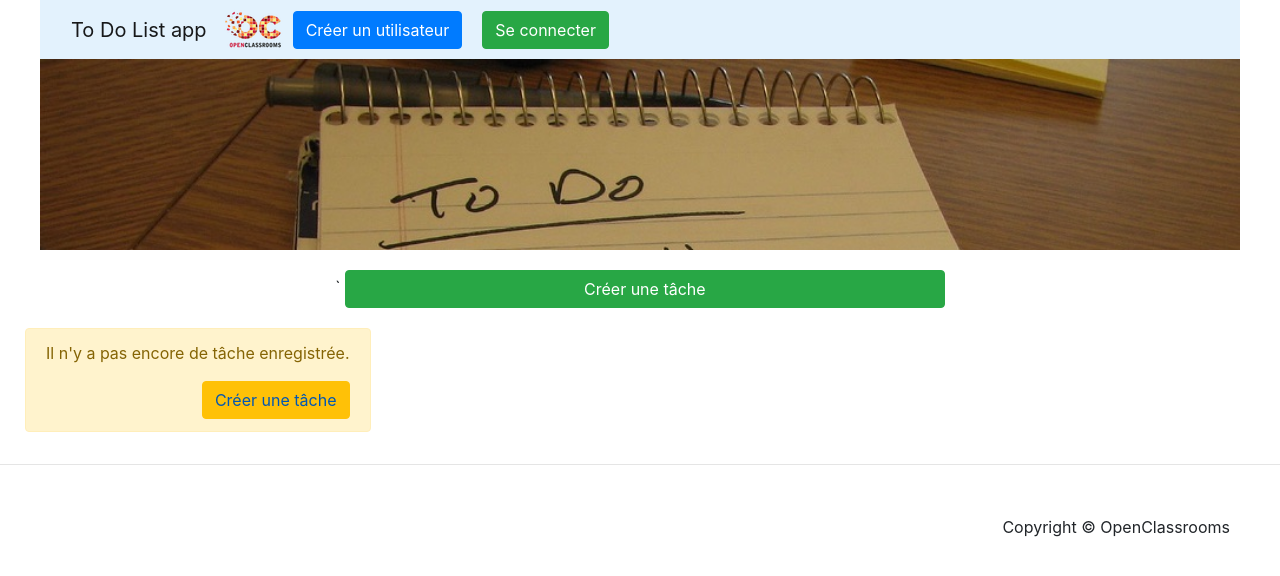
After one commit to olha-r/p8-to-do-list, a Symfony app: template templates/task/done_tasks_list.html.twig in a window 1280 px wide. The commit adds this page. Shown: the top 576 px of the page. Run offline with Twig, Linux system fonts and the light colour scheme; the template is opened without the code that fills it, so the values that code supplies are empty; some libraries are stand-ins or nearby versions.

Commit message:
Add done task function and page

```diff
--- a/templates/home/homepage.html.twig
+++ b/templates/home/homepage.html.twig
@@ -8,6 +8,6 @@
     <div class="row homepage-content">
         <a href="{{ path('task_create') }}" class="btn btn-success">Créer une nouvelle tâche</a>
         <a href="{{ path('task_list') }}" class="btn btn-info">Consulter la liste des tâches à faire</a>
-        <a href="" class="btn btn-secondary">Consulter la liste des tâches terminées</a>
+        <a href="{{ path('tasks_done') }}" class="btn btn-secondary">Consulter la liste des tâches terminées</a>
     </div>
 {% endblock %}
--- a/templates/task/_my_list.html.twig
+++ b/templates/task/_my_list.html.twig
@@ -1,4 +1,3 @@
-
 {% for task in myTasks %}
     <div class="col-sm-4 col-lg-4 col-md-4 card-task">
         <div class="card">
--- /dev/null
+++ b/templates/task/done_tasks_list.html.twig
@@ -0,0 +1,60 @@
+{% extends 'base.html.twig' %}
+
+{% block header_img %}
+    <img class="slide-image" src="{{ asset('img/todolist_content.jpg') }}" alt="todo list">
+{% endblock %}
+
+{% block body %}
+    <div class="text-center">`
+        <a href="{{ path('task_create') }}" class="btn btn-success btn-create-task">Créer une tâche</a>
+    </div>
+
+    <div class="row task-list">
+        {% for task in doneTasks %}
+            <div class="col-sm-4 col-lg-4 col-md-4 card-task">
+                <div class="card">
+                    <div class="card-body">
+                        <h4 class="float-right">
+                            {% if task.isDone %}
+                                <span><i class="fa-solid fa-check icone-done"></i></span>
+                            {% else %}
+                                <span><i class="fa-solid fa-hourglass icone-not-done"></i></span>
+                            {% endif %}
+                        </h4>
+                        <h4>
+                            {% if is_granted('ROLE_ADMIN') %}
+                            <a href="{{ path('task_edit', {'id' : task.id }) }}">
+                                {% endif %}
+                                {{ task.title }}</a>
+                        </h4>
+                        <p>{{ task.content }}</p>
+
+                    </div>
+
+                    <div class="card-btn">
+                        <p class="task-author float-left">Anonyme</p>
+                        <form action="{{ path('task_toggle', {'id' : task.id }) }}">
+                                {% if not task.isDone %}
+                            <button class="btn btn-sm float-right btn-not-done">Marquer comme faite</button>
+                                {% else %}
+                                    <button class="btn btn-sm float-right btn-done">Marquer non terminée</button>
+
+                                {% endif %}
+                        </form>
+                        {% if is_granted('ROLE_ADMIN') %}
+                        {{ include('task/_delete_form.html.twig') }}
+                        {% endif %}
+
+                    </div>
+                </div>
+            </div>
+        {% else %}
+            <div class="alert alert-warning" role="alert">
+               <p>Il n'y a pas encore de tâche enregistrée.</p>
+                <a href="{{ path('task_create') }}" class="btn btn-warning float-right">Créer une tâche</a>
+            </div>
+        {% endfor %}
+
+
+    </div>
+{% endblock %}
```
Also changed, not shown: src/Controller/TaskController.php (+33 -12 lines). Lines whose indentation alone changed are shown as unchanged.
